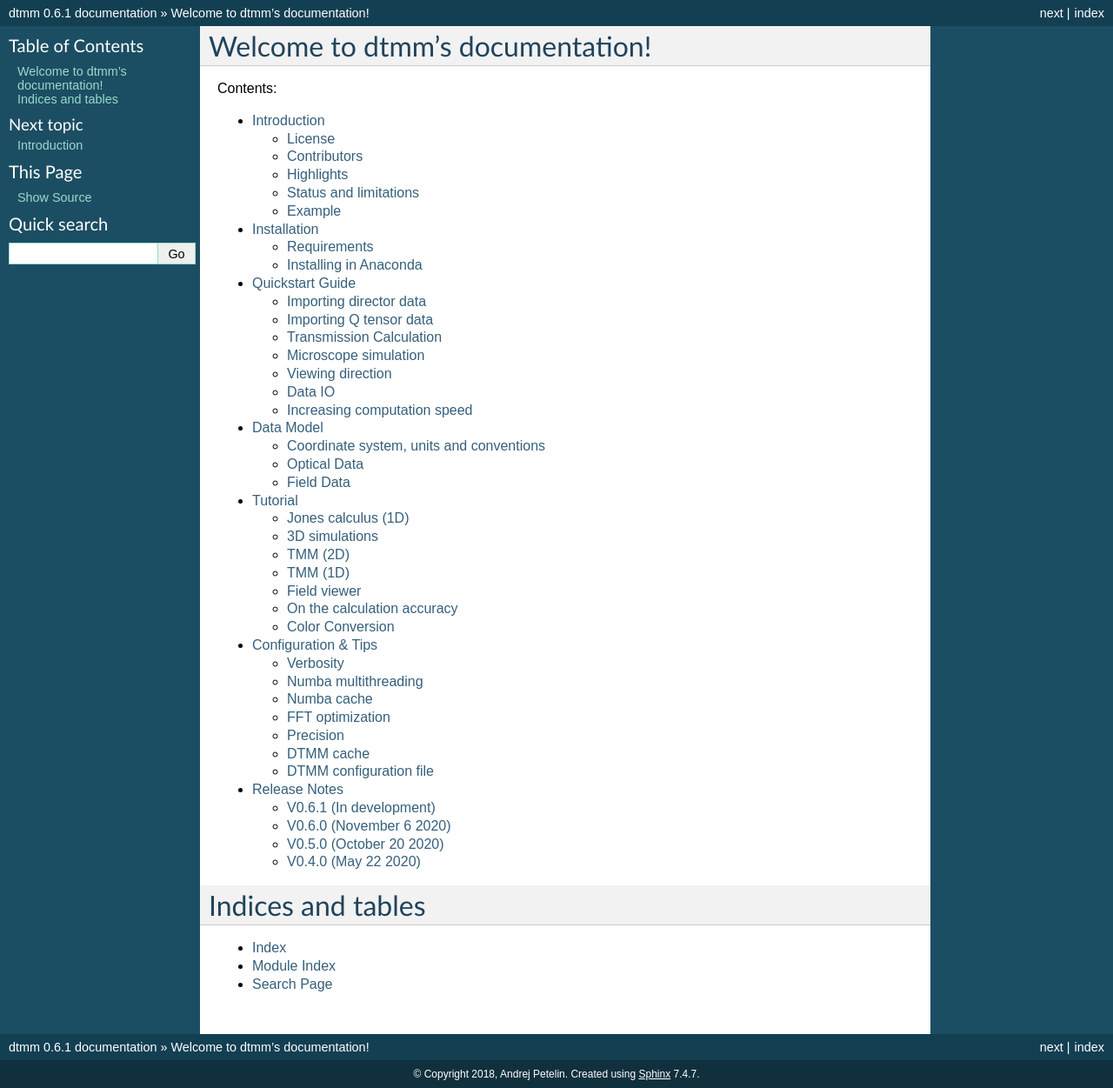
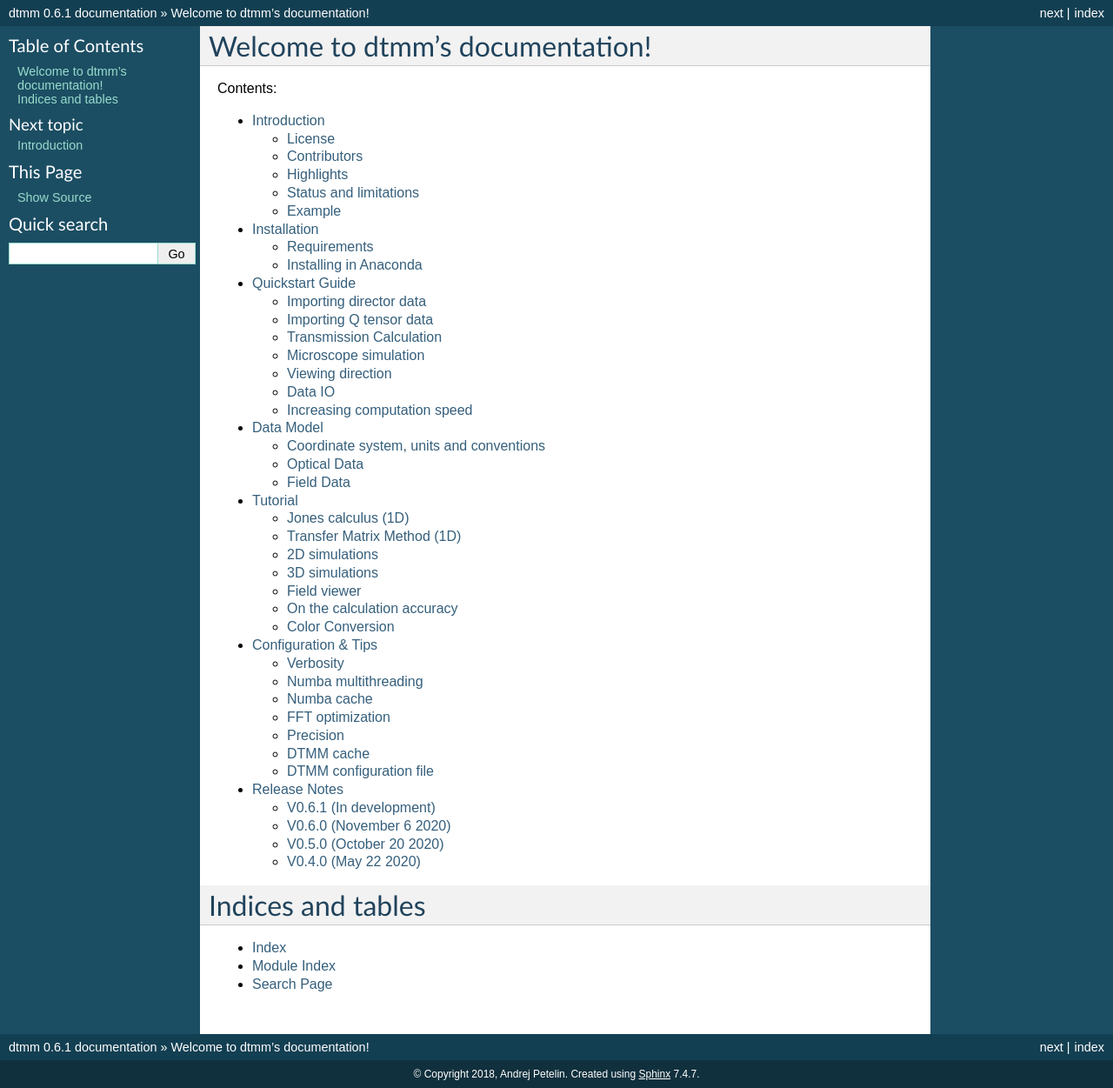
Before and after one commit to IJSComplexMatter/dtmm, a Sphinx documentation site: the page built from doc/index.rst, in a window 1280 px wide. Shown: the whole page at 87% size. Built offline with Sphinx 7.4.7, drawn with Linux system fonts in a browser that asks for light colours; formulas are drawn with MathJax 3; pages that are not in the unit, such as notebooks, are missing from menus; some of the changed lines change nothing that is shown.

Commit message:
Update tutorial.rst

```diff
--- a/doc/tutorial.rst
+++ b/doc/tutorial.rst
@@ -13,6 +13,45 @@
 
 .. plot:: examples/1D/jones_twisted_nematic.py
 
+Transfer Matrix Method (1D)
+---------------------------
+
+Single layer reflection
++++++++++++++++++++++++
+
+In this example, we calculate reflections off a single 2 micron thick layer of material with refractive index of 1.5. See the source code for additional detail of the example below.
+
+.. plot:: examples/1D/tmm_reflection.py
+
+   Reflection and transmission properties of a single layer material.
+
+Cholesteric reflection
+++++++++++++++++++++++
+
+In this example we calculate reflections off a cholesteric material. See the source code for additional details of the example below.
+
+.. plot:: examples/1D/tmm_cholesteric.py
+
+   Reflection and transmission properties of a cholesteric LC with a reflection band at 550 nm.
+
+Twisted nematic transmission
+++++++++++++++++++++++++++++
+
+In this example we compute the transmittance through 90 degree twisted nematic configured in first minimum condition (4 micron cell, refractive index anisotropy of 0.12). Here we demonstrate and show differences between the 4x4 approach and two versions of 2x2 approach - with reflections and without.
+
+.. plot:: examples/1D/tmm_twisted_nematic_reference.py
+
+   Reflection and transmission properties of a twisted nematic film (with film-to-air interfaces)
+
+2D simulations
+--------------
+
+Cholesteric reflection grating
+++++++++++++++++++++++++++++++
+
+In this example we calculate reflections from a tilted cholesteric sample, which produces a grating and mirror-like reflections. We plot optical microscope image formation and reflection efficiency for LCP and RCP input polarizations.
+
+.. plot:: examples/2D/cholesteric_grating.py
 
 3D simulations
 --------------
@@ -165,45 +204,6 @@
 
    An example of extended jones calculation, berreman 4x4 with interference and with interference disabled methods to compute transmission of a white light through the nematic droplet with a planar director alignment, viewed between crossed polarizers.
 
-TMM (2D)
---------
-
-Cholesteric reflection grating
-++++++++++++++++++++++++++++++
-
-In this example we calculate reflections from a tilted cholesteric sample, which produces a grating and mirror-like reflections. We plot optical microscope image formation and reflection efficiency for LCP and RCP input polarizations.
-
-.. plot:: examples/2D/cholesteric_grating.py
-
-TMM (1D)
---------
-
-Single layer 1D
-+++++++++++++++
-
-In this example, we calculate reflections off a single 2 micron thick layer of material with refractive index of 1.5. See the source code for additional detail of the example below.
-
-.. plot:: examples/1D/tmm_reflection.py
-
-   Reflection and transmission properties of a single layer material.
-
-Cholesteric 1D
-++++++++++++++
-
-In this example we calculate reflections off a cholesteric material. See the source code for additional details of the example below.
-
-.. plot:: examples/1D/tmm_cholesteric.py
-
-   Reflection and transmission properties of a cholesteric LC with a reflection band at 550 nm.
-
-Twisted nematic 1D
-++++++++++++++++++
-
-In this example we compute the transmittance through 90 degree twisted nematic configured in first minimum condition (4 micron cell, refractive index anisotropy of 0.12). Here we demonstrate and show differences between the 4x4 approach and two versions of 2x2 approach - with reflections and without.
-
-.. plot:: examples/1D/tmm_twisted_nematic_reference.py
-
-   Reflection and transmission properties of a twisted nematic film (with film-to-air interfaces)
 
 Field viewer
 ------------
```
